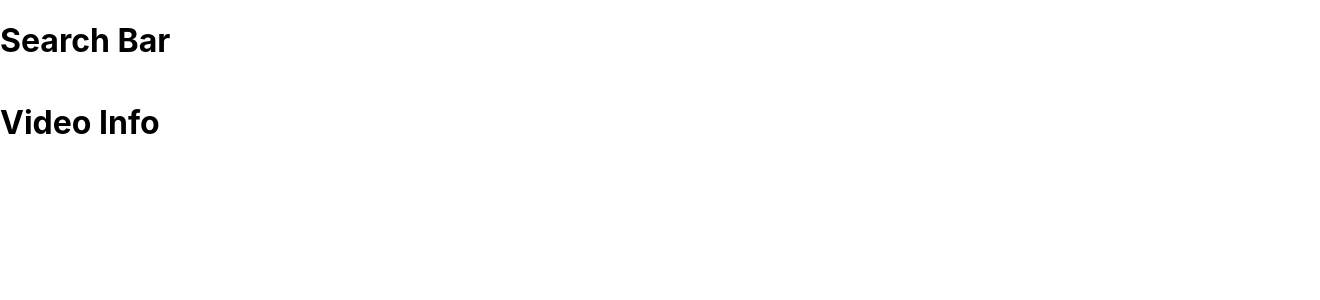
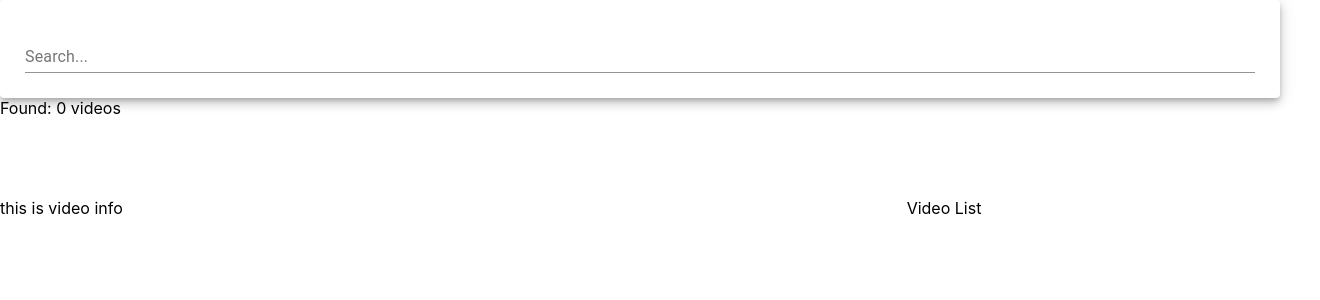
Before and after one commit to merjench/youtube-project, a React (Create React App) app: page / in a window 1280 px wide. Shown: the top 300 px of the page, 1320 px wide, since content can reach past the window. Built offline with nearby package versions, Linux system fonts and the light colour scheme.

Commit message:
Video List file

```diff
--- a/src/App.js
+++ b/src/App.js
@@ -1,29 +1,51 @@
-// import React from 'react';
-// import logo from './logo.svg';
-// import './App.css';
 import React, { Component } from 'react';
-// fetching grid
 import { Grid } from '@material-ui/core';
-// import youtube from './api/youtube';
+import youtube from './api/youtube';
 import SearchBar from './components/SearchBar';
-// import VideoList from './components/VideoList'
+import VideoList from './components/VideoList'
 import VideoInfo from './components/VideoInfo';
+
+// console.log(process.env.REACT_APP_SECRET_KEY)
 
 class App extends Component {
 
+    state = {
+      videos: [],
+      selectedVideo: null,
+    }
+
+  onSearchSubmit = async (searchFilter) => {
+    const response = await youtube.get('search', {
+      params: {
+        part: 'snippet',
+        maxResults: 10,
+        key: process.env.REACT_APP_SECRET_KEY,
+        q: searchFilter,
+      }
+    });
+    // debugger
+    console.log("video results", response.data.items);
+    this.setState({
+      videos: response.data.items,
+      selectedVideo: response.data.items[0]
+    })
+  }
+
   render() {
+    // debugger
     return (
-      <Grid justify="center" container spacing={16}>
+      <Grid justify="center" container spacing={10}>
         <Grid item xs={12}>
-          <Grid container spacing ={16}>
+          <Grid container spacing ={10}>
             <Grid item xs={12}>
-              <SearchBar />
+              <SearchBar onSubmit={this.onSearchSubmit}/>
+               Found: {this.state.videos.length} videos
             </Grid>
             <Grid item xs={8}>
-              <VideoInfo />
+              <VideoInfo videoInfo={this.state.selectedVideo} />
             </Grid>
             <Grid item xs={4}>
-              {/* Video List*/}
+              <VideoList videos={this.state.videos} />
             </Grid>
           </Grid>
         </Grid>
--- a/src/api/youtube.js
+++ b/src/api/youtube.js
@@ -1,10 +1,7 @@
-import axios from 'axios'
+import axios from 'axios';
 
 export default axios.create({
-  baseURL: 'https://www.googlepapis.com/youtube/v3',
-  params: {
-    part: 'snippet',
-    maxResults: 10,
-    key: 'API Key'
-  }
+
+  baseURL: 'https://www.googleapis.com/youtube/v3',
+
 })
--- a/src/components/SearchBar.js
+++ b/src/components/SearchBar.js
@@ -1,17 +1,37 @@
 import React from 'react';
-
+import { Paper, TextField } from '@material-ui/core';
 //class based components because we will be managing state
-
 
 class SearchBar extends React.Component {
 
   state = {
-    searchTerm: '',
+    searchFilter: '',
+  }
+
+  handeChange = event => {
+    console.log("From Search Bar", event.target.value)
+    this.setState({
+      searchFilter: event.target.value
+    })
+  }
+
+  handleSubmit = event => {
+    // prevents refresh of the page
+    event.preventDefault();
+    console.log("Search Value is ", this.state.searchFilter)
+
+    this.props.onSubmit(this.state.searchFilter)
   }
 
   render(){
     return (
-      <h1> Search Bar </h1>
+      <Paper elevation={6} style={{ padding: '25px' }}>
+        <form onSubmit={this.handleSubmit}>
+          <TextField fullWidth label = "Search..."
+            value={this.state.searchFilter}
+            onChange={this.handeChange}/>
+        </form>
+      </Paper>
     )
   }
 
--- a/src/components/VideoInfo.js
+++ b/src/components/VideoInfo.js
@@ -1,8 +1,28 @@
 import React from 'react';
+import { Paper, Typography } from '@material-ui/core';
 
-const VideoInfo = () => {
+
+const VideoInfo = (props) => {
+  // if(!videoInfo) return <div>Loading Video...</div>
+
+
+
+
+  // const videoSrc = `https://www.youtube.com/embed/${videoInfo.id.videoID}`
+
+  console.log("current video", props.videoInfo)
+
   return (
-    <h1>Video Info</h1>
+    <div> this is video info </div>
+    // <React.Fragment>
+    //   <Paper elevation={6} style={{ height: "70%" }}>
+    //     <iframe frameBorder= "0" height="100%" width="100%" title="Video Player" scr={videoSrc}/>
+    //   </Paper>
+    //   <Paper elevation={6} style={{ padding: '15px'}}>
+    //
+    //   </Paper>
+    // </React.Fragment>
+
   )
 }
 
--- a/src/components/VideoList.js
+++ b/src/components/VideoList.js
@@ -0,0 +1,11 @@
+import React from 'react';
+
+const VideoList = (props) => {
+
+  console.log("List of Videos :",  props.videos);
+
+  return <div> Video List </div>
+
+}
+
+export default VideoList
```
Also changed, not shown: 1 other file (tests, documents, lock files or other folders).
